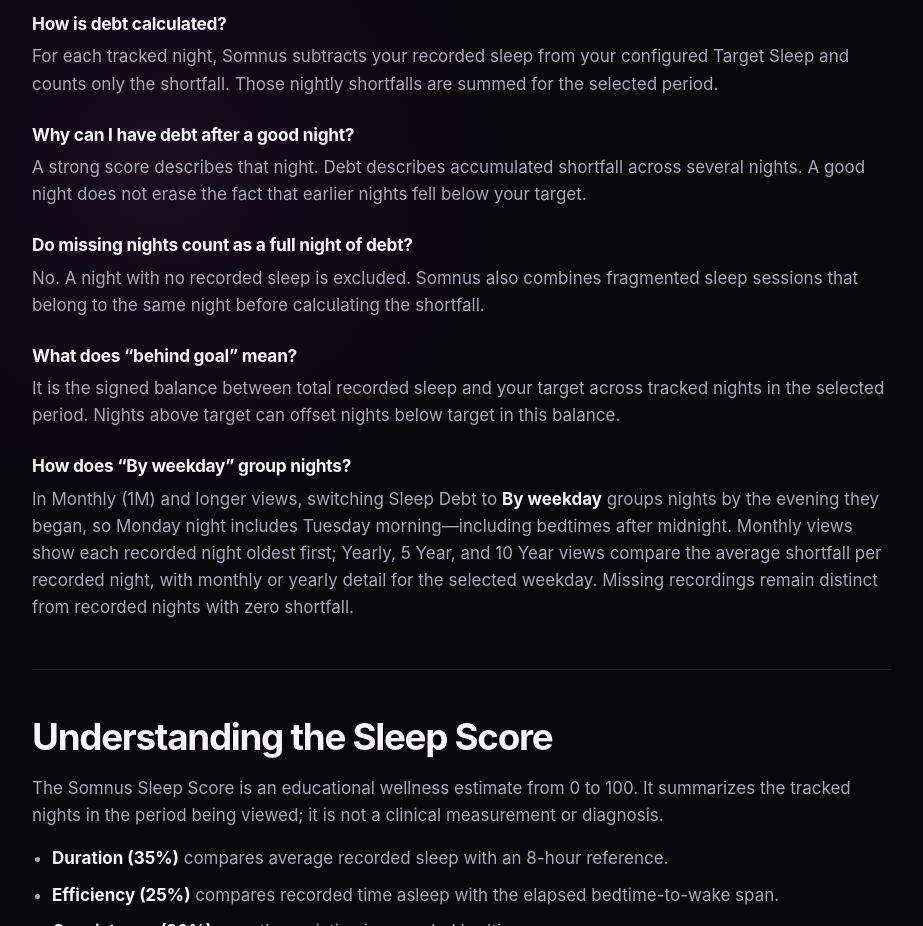
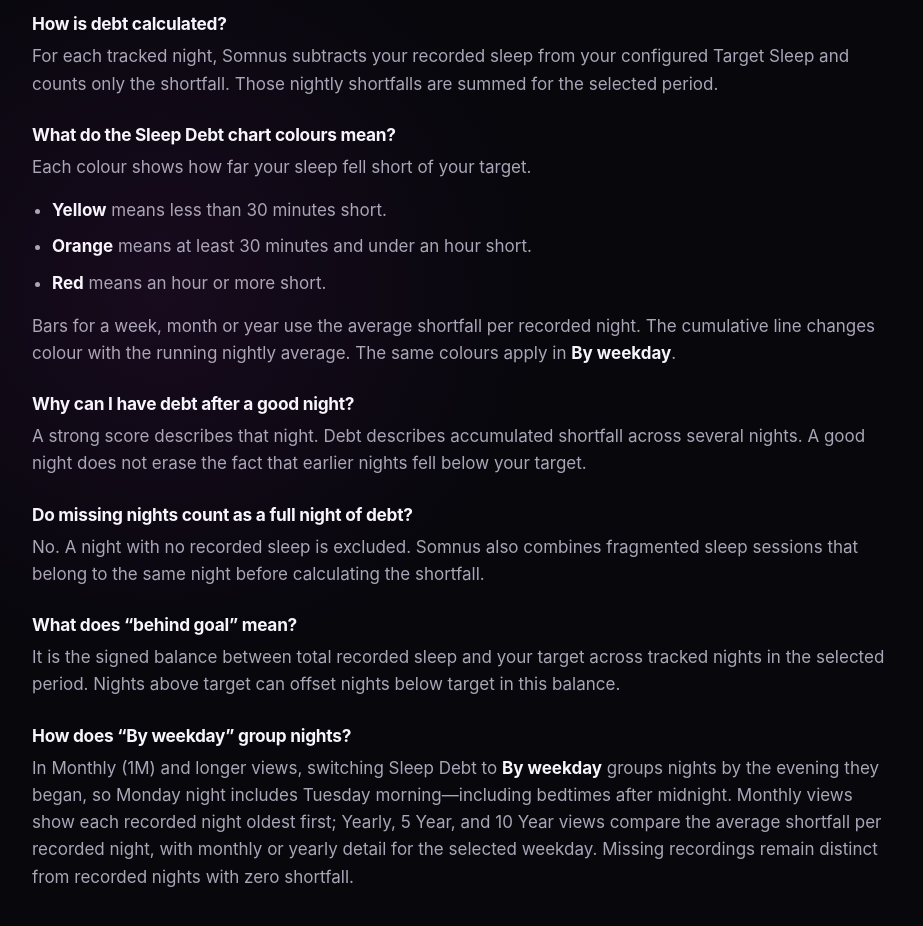
Before and after one commit to EMRahman/Somnus, a plain HTML site: page website/support.html in a window 1280 px wide. Shown: the part 1580-2506 px from the top of the page, without its empty margins (18-941 px from the left). Drawn offline with Linux system fonts and the light colour scheme.

Commit message:
Update Somnus 1.2.0 support and release record

```diff
--- a/website/support.html
+++ b/website/support.html
@@ -74,6 +74,14 @@
           <h2>Understanding sleep debt</h2>
           <h3>How is debt calculated?</h3>
           <p>For each tracked night, Somnus subtracts your recorded sleep from your configured Target Sleep and counts only the shortfall. Those nightly shortfalls are summed for the selected period.</p>
+          <h3>What do the Sleep Debt chart colours mean?</h3>
+          <p>Each colour shows how far your sleep fell short of your target.</p>
+          <ul>
+            <li><strong>Yellow</strong> means less than 30 minutes short.</li>
+            <li><strong>Orange</strong> means at least 30 minutes and under an hour short.</li>
+            <li><strong>Red</strong> means an hour or more short.</li>
+          </ul>
+          <p>Bars for a week, month or year use the average shortfall per recorded night. The cumulative line changes colour with the running nightly average. The same colours apply in <strong>By weekday</strong>.</p>
           <h3>Why can I have debt after a good night?</h3>
           <p>A strong score describes that night. Debt describes accumulated shortfall across several nights. A good night does not erase the fact that earlier nights fell below your target.</p>
           <h3>Do missing nights count as a full night of debt?</h3>
```
Also changed, not shown: 1 other file.
